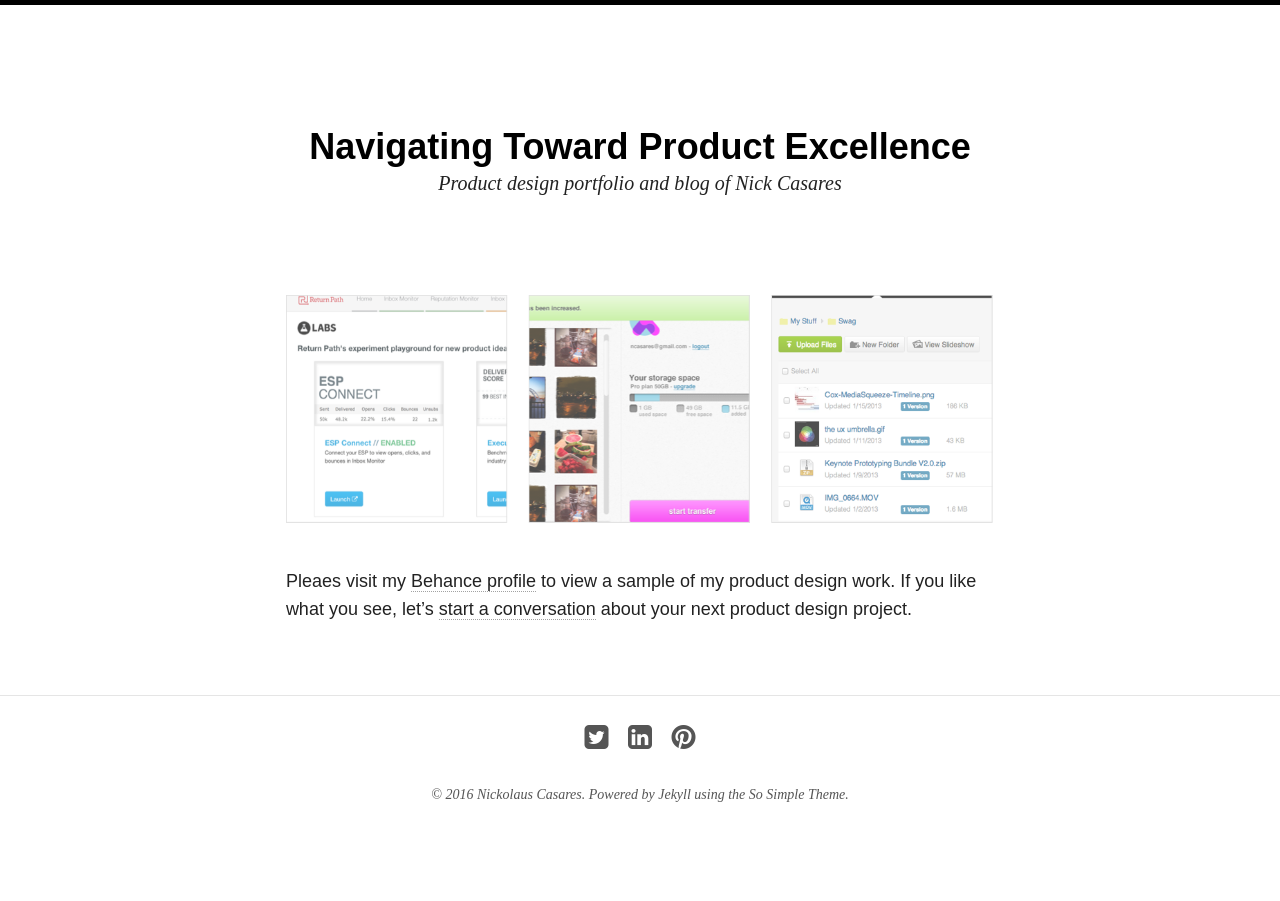
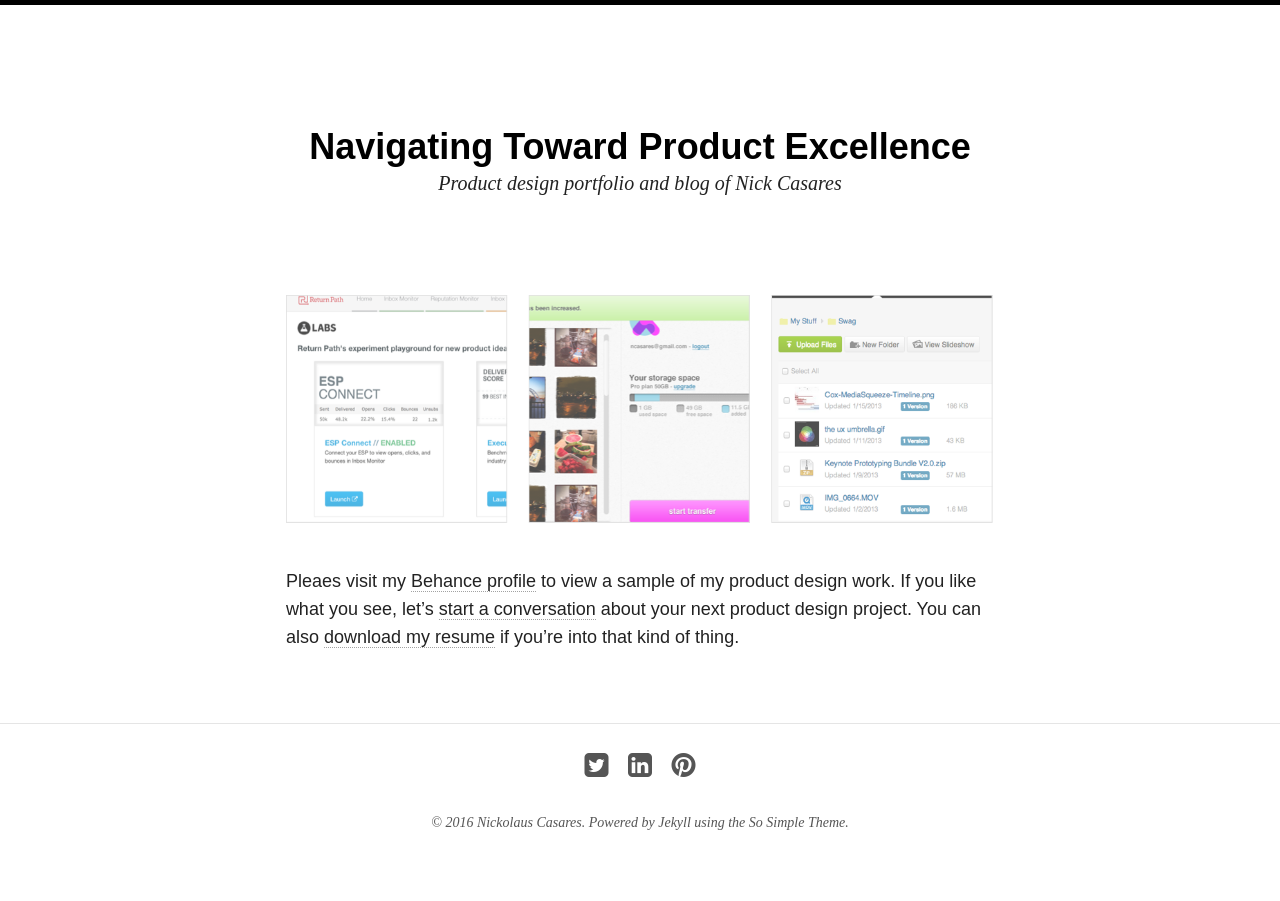
Before and after one commit to ncasares/ncasares.github.io, a Jekyll site: the page built from work/index.md, in a window 1280 px wide. Built offline with Jekyll 4.4.1, drawn with Linux system fonts in a browser that asks for light colours; nearby versions of some CDN libraries.

Commit message:
Added resume link

```diff
--- a/work/index.md
+++ b/work/index.md
@@ -10,7 +10,7 @@ search_omit: true
 	<a href="http://www.behance.net/ncasares"><img src="/images/work.png" alt="Nickolaus Casares - Product Design"></a>
 </figure>
 
-Pleaes visit my [Behance profile](http://www.behance.net/ncasares) to view a sample of my product design work. If you like what you see, let's [start a conversation](mailto:ncasares@gmail.com) about your next product design project.
+Pleaes visit my [Behance profile](http://www.behance.net/ncasares) to view a sample of my product design work. If you like what you see, let's [start a conversation](mailto:ncasares@gmail.com) about your next product design project. You can also [download my resume](https://www.dropbox.com/s/cuqjlqswancy4c5/nick-casares-resume.pdf?dl=0) if you're into that kind of thing.
 
 <!--
 <ul class="post-list">
```
